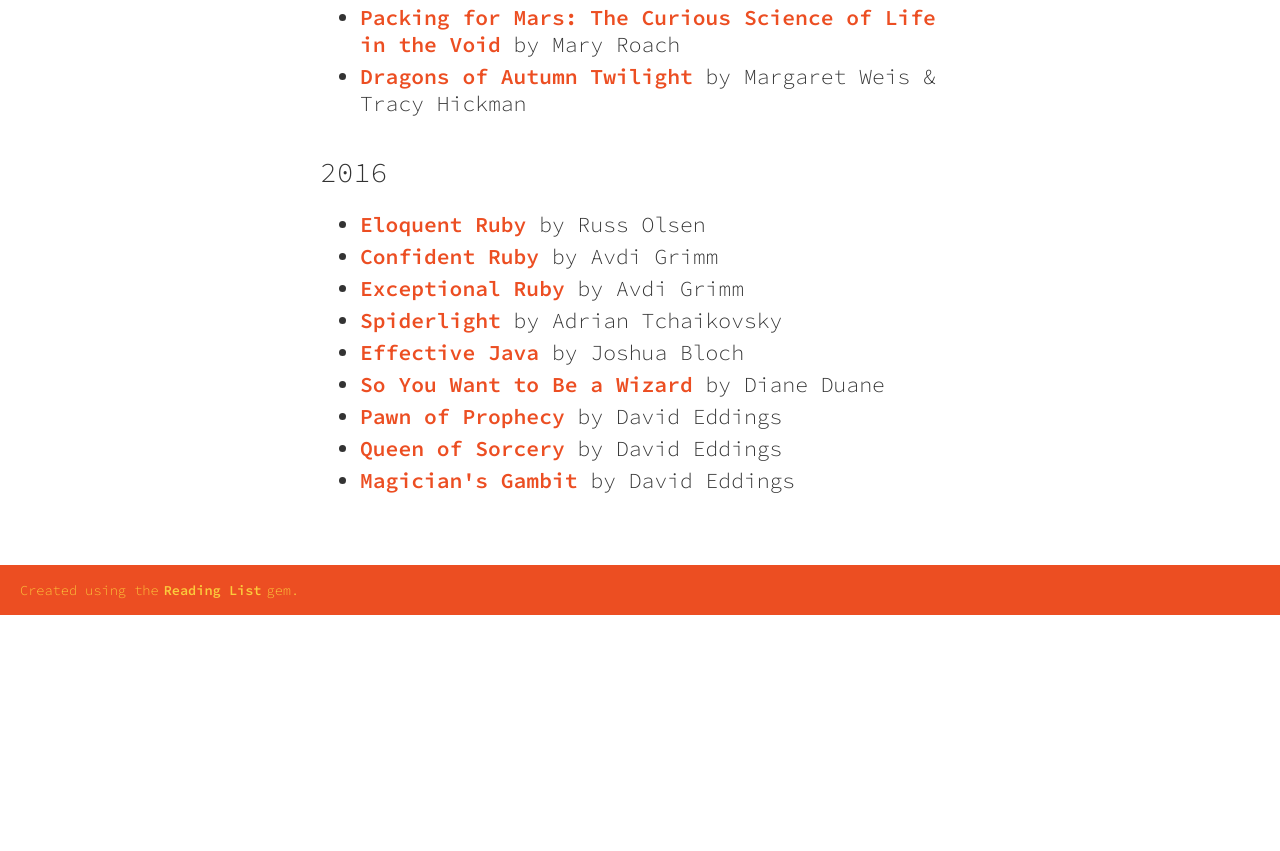
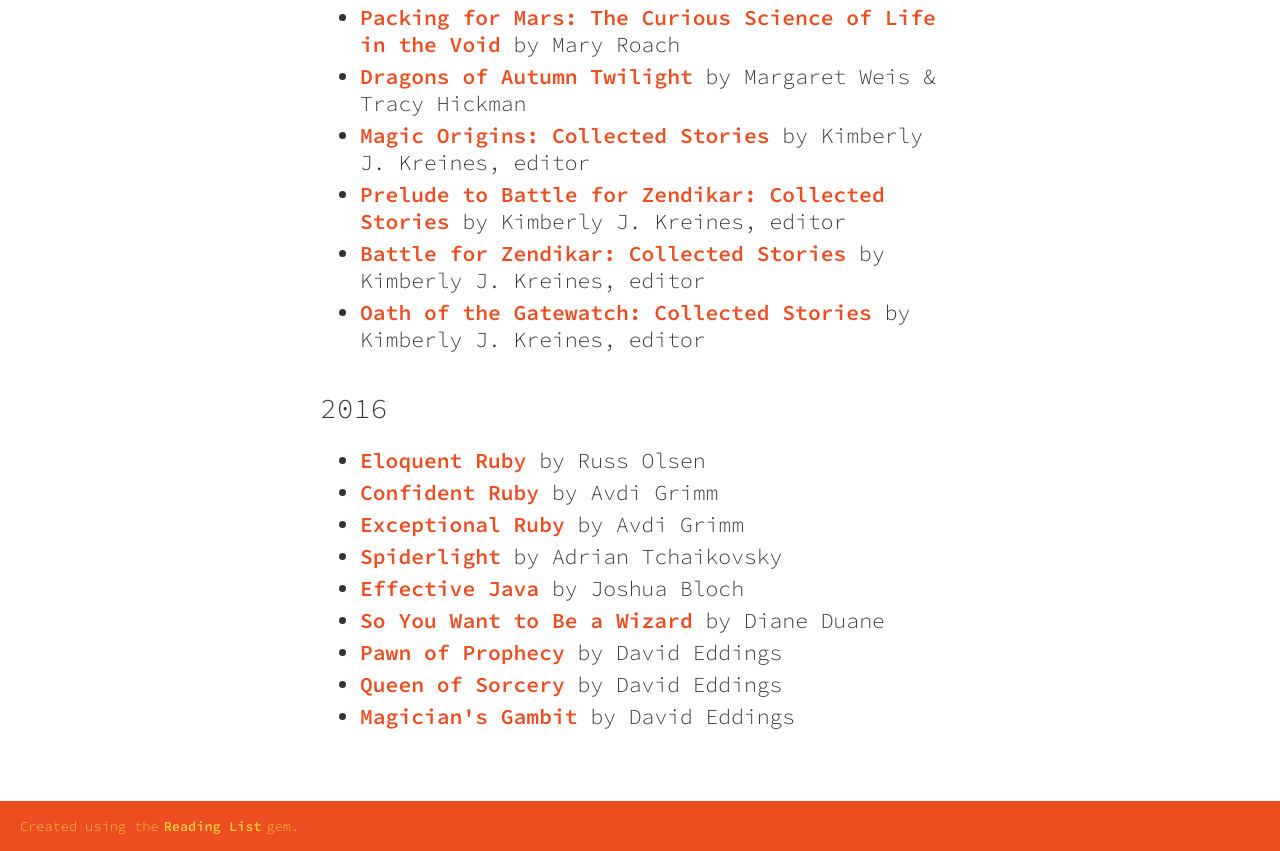
Before and after one commit to jtompkins/reading.joshtompkins.com, a plain HTML site: page index.html in a window 1280 px wide. Shown: the part 841-1692 px from the top of the page. Before the commit the page ends 1456 px from the top, so only its background shows below. Drawn offline with Linux system fonts and the light colour scheme.

Commit message:
Update with latest books.

```diff
--- a/index.html
+++ b/index.html
@@ -135,6 +135,38 @@
                   by
                   <span class="book-list__author">Margaret Weis &amp; Tracy Hickman</span>
                 </li>
+                <li class="book-list__book">
+                  <span class="book-list__title">
+                    <a href="http://magic.wizards.com/en/articles/archive/feature/magic-fiction-ebook-collection-2015-09-23">Magic Origins: Collected Stories</a>
+
+                  </span>
+                  by
+                  <span class="book-list__author">Kimberly J. Kreines, editor</span>
+                </li>
+                <li class="book-list__book">
+                  <span class="book-list__title">
+                    <a href="http://magic.wizards.com/en/articles/archive/feature/magic-fiction-ebook-collection-2015-09-23">Prelude to Battle for Zendikar: Collected Stories</a>
+
+                  </span>
+                  by
+                  <span class="book-list__author">Kimberly J. Kreines, editor</span>
+                </li>
+                <li class="book-list__book">
+                  <span class="book-list__title">
+                    <a href="http://magic.wizards.com/en/articles/archive/magic-story/battle-zendikar-story-summary-2015-12-23">Battle for Zendikar: Collected Stories</a>
+
+                  </span>
+                  by
+                  <span class="book-list__author">Kimberly J. Kreines, editor</span>
+                </li>
+                <li class="book-list__book">
+                  <span class="book-list__title">
+                    <a href="http://magic.wizards.com/en/articles/archive/feature/oath-gatewatch-story-summary-2016-03-02">Oath of the Gatewatch: Collected Stories</a>
+
+                  </span>
+                  by
+                  <span class="book-list__author">Kimberly J. Kreines, editor</span>
+                </li>
             </ul>
           </div>
           <div class="reading-list__year">
```
Also changed, not shown: books.json (+28 -0 lines).
